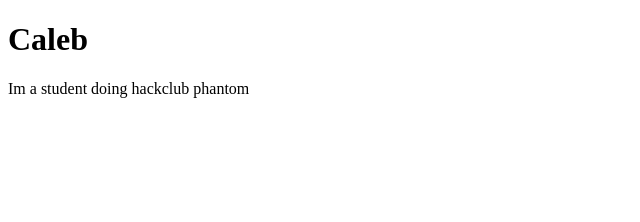
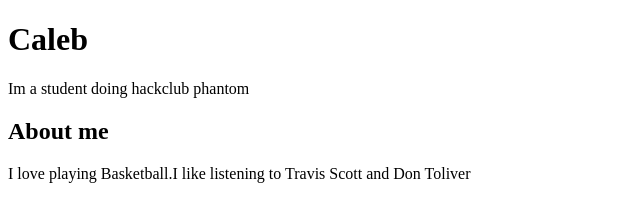
Before and after one commit to calebjohndan-hoop/my-portfolio, a plain HTML site: page index.html in a window 1280 px wide. Shown: the whole page, without its empty margins (0-640 px from the left). Drawn offline with Linux system fonts and the light colour scheme.

Commit message:
add an about me section

```diff
--- a/index.html
+++ b/index.html
@@ -5,6 +5,8 @@
     <head>
         <h1>Caleb</h1>
         <p>Im a student doing hackclub phantom</p>
+        <h2>About me</h2>
+        <p>I love playing Basketball.I like listening to Travis Scott and Don Toliver</p>
         </head>
     </head>
 
```
